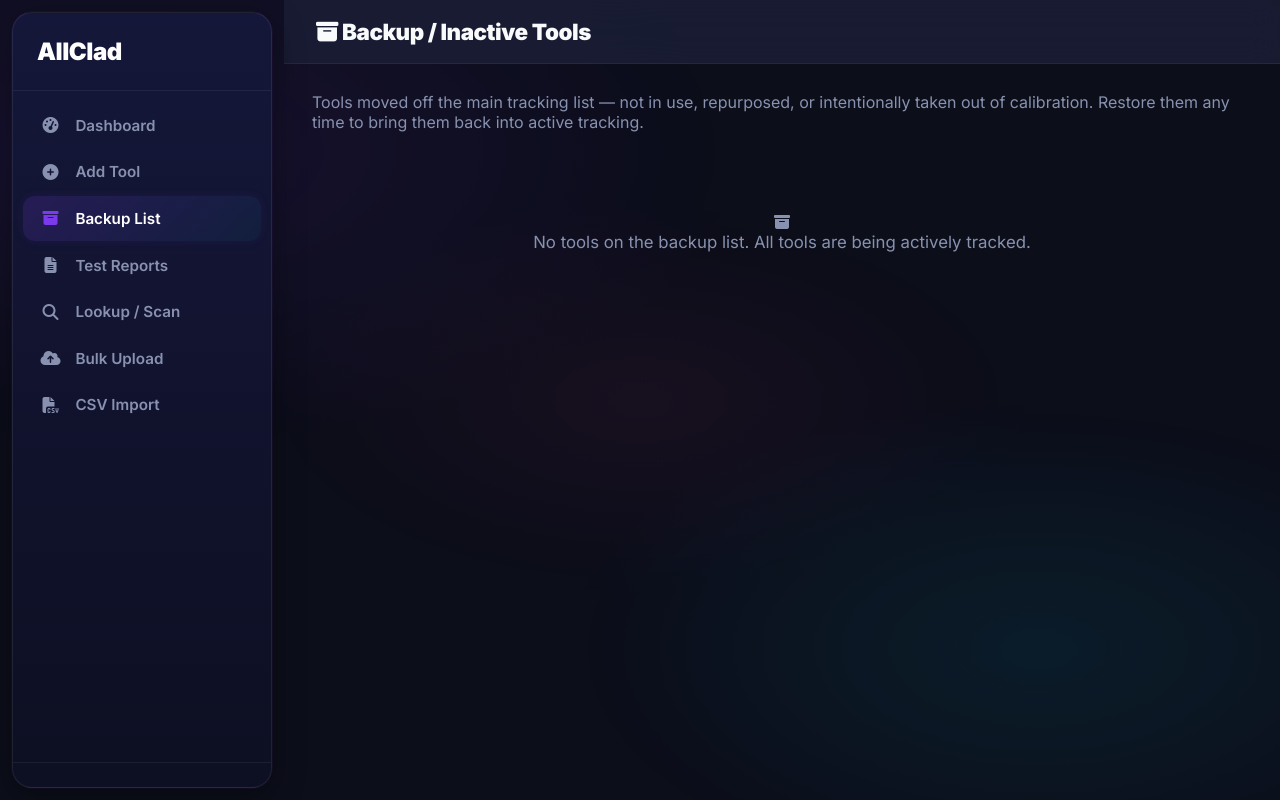
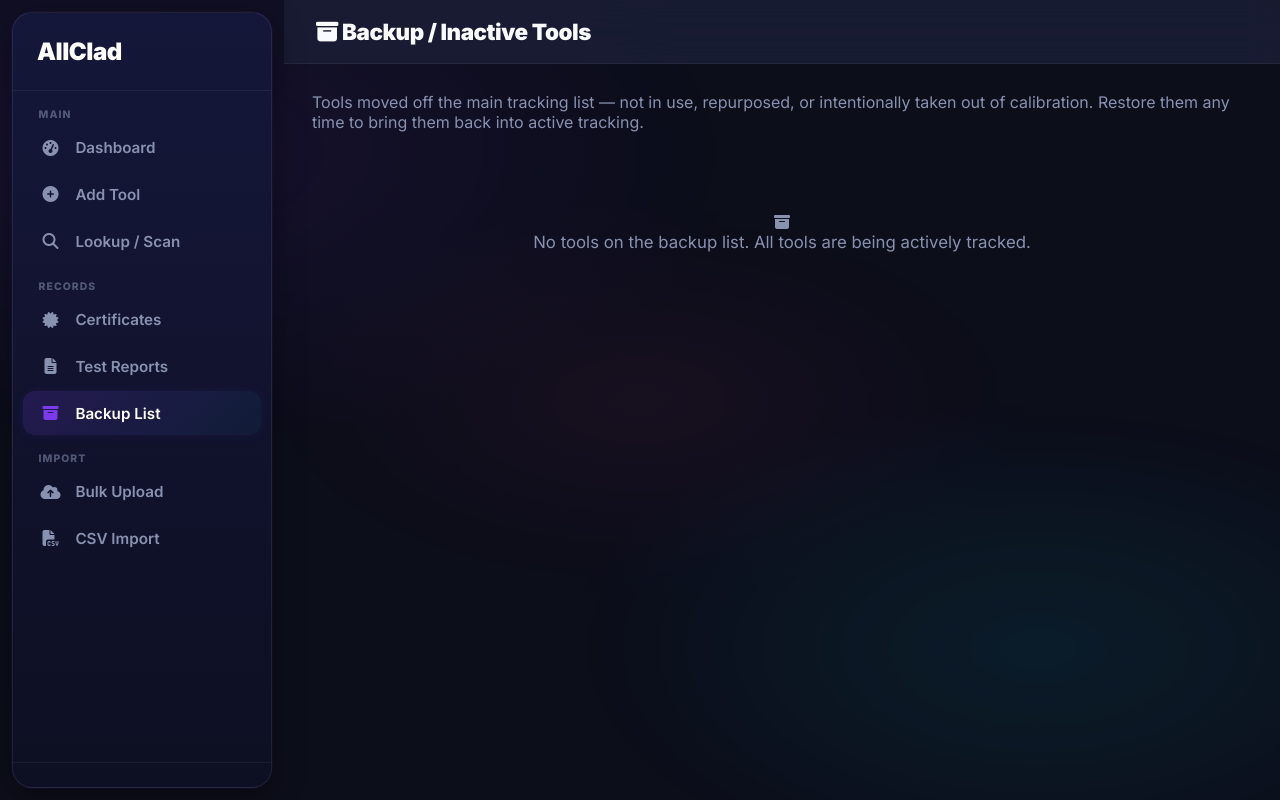
Before and after one commit to RangerDevv/AllClad, a Flask app: page /backup in a window 1280 px wide. Run offline with Flask 3, Linux system fonts and the light colour scheme; data that the repository does not hold is empty.

Commit message:
organized navbar

```diff
--- a/static/css/style.css
+++ b/static/css/style.css
@@ -109,8 +109,26 @@
   50%      { box-shadow: 0 0 30px var(--c-primary-glow), 0 0 60px rgba(6,182,212,.15); }
 }
 
-.sidebar-nav { list-style: none; padding: .75rem .6rem; flex: 1; }
+.sidebar-nav { list-style: none; padding: .75rem .6rem; flex: 1; overflow-y: auto; }
 .sidebar-nav li { margin-bottom: 2px; }
+
+/* Section labels */
+.sidebar-nav li.nav-section-label {
+  font-size: .65rem;
+  font-weight: 800;
+  letter-spacing: .1em;
+  text-transform: uppercase;
+  color: var(--c-muted);
+  opacity: .55;
+  padding: .9rem 1rem .3rem;
+  margin-bottom: 0;
+  pointer-events: none;
+  user-select: none;
+}
+.sidebar-nav li.nav-section-label:first-child {
+  padding-top: .3rem;
+}
+
 .sidebar-nav li a {
   display: flex; align-items: center; gap: .8rem;
   padding: .8rem 1rem;
--- a/templates/base.html
+++ b/templates/base.html
@@ -22,21 +22,32 @@
       <span>AllClad</span>
     </div>
     <ul class="sidebar-nav">
+      <!-- ── Main ── -->
+      <li class="nav-section-label">Main</li>
       <li><a href="{{ url_for('dashboard') }}" class="{% if request.endpoint == 'dashboard' %}active{% endif %}">
         <i class="fas fa-tachometer-alt"></i><span>Dashboard</span>
       </a></li>
       <li><a href="{{ url_for('tool_new') }}" class="{% if request.endpoint == 'tool_new' %}active{% endif %}">
         <i class="fas fa-plus-circle"></i><span>Add Tool</span>
       </a></li>
-      <li><a href="{{ url_for('backup_list') }}" class="{% if request.endpoint == 'backup_list' %}active{% endif %}">
-        <i class="fas fa-archive"></i><span>Backup List</span>
+      <li><a href="{{ url_for('lookup') }}" class="{% if request.endpoint == 'lookup' %}active{% endif %}">
+        <i class="fas fa-search"></i><span>Lookup / Scan</span>
+      </a></li>
+
+      <!-- ── Records ── -->
+      <li class="nav-section-label">Records</li>
+      <li><a href="{{ url_for('certificates') }}" class="{% if request.endpoint == 'certificates' %}active{% endif %}">
+        <i class="fas fa-certificate"></i><span>Certificates</span>
       </a></li>
       <li><a href="{{ url_for('test_reports') }}" class="{% if request.endpoint in ('test_reports','report_new','report_detail') %}active{% endif %}">
         <i class="fas fa-file-alt"></i><span>Test Reports</span>
       </a></li>
-      <li><a href="{{ url_for('lookup') }}" class="{% if request.endpoint == 'lookup' %}active{% endif %}">
-        <i class="fas fa-search"></i><span>Lookup / Scan</span>
+      <li><a href="{{ url_for('backup_list') }}" class="{% if request.endpoint == 'backup_list' %}active{% endif %}">
+        <i class="fas fa-archive"></i><span>Backup List</span>
       </a></li>
+
+      <!-- ── Import ── -->
+      <li class="nav-section-label">Import</li>
       <li><a href="{{ url_for('bulk_upload') }}" class="{% if request.endpoint == 'bulk_upload' %}active{% endif %}">
         <i class="fas fa-cloud-upload-alt"></i><span>Bulk Upload</span>
       </a></li>
```
Also changed, not shown: seed.py (+39 -10 lines).
